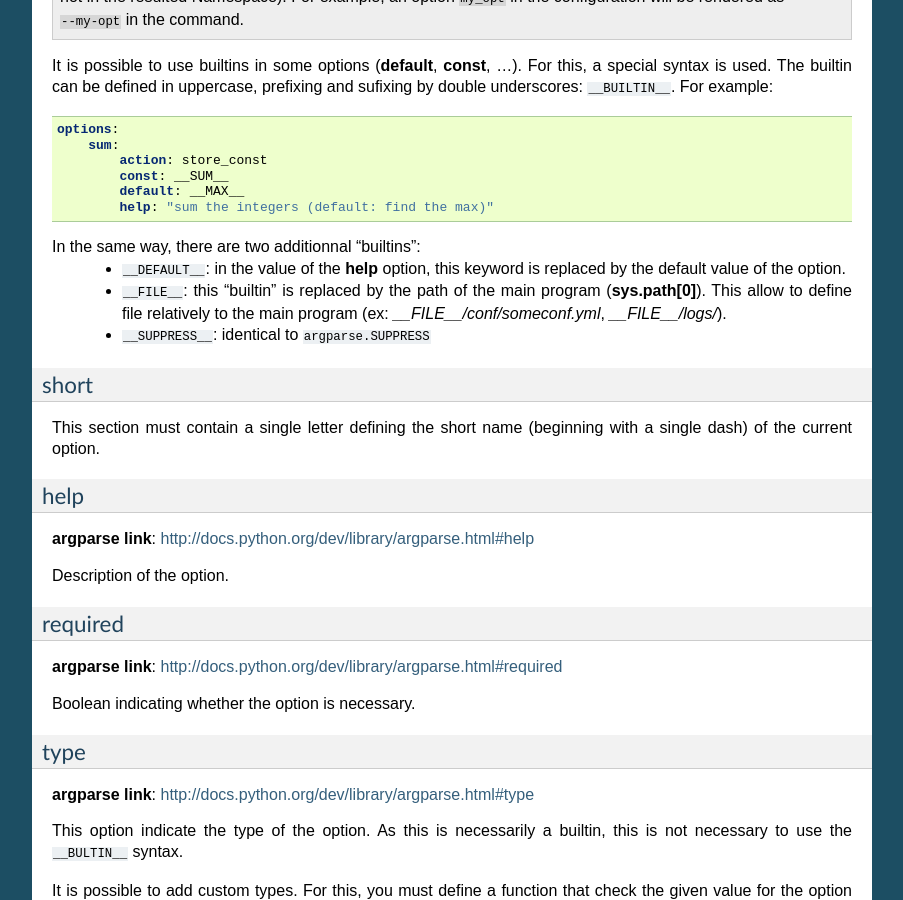
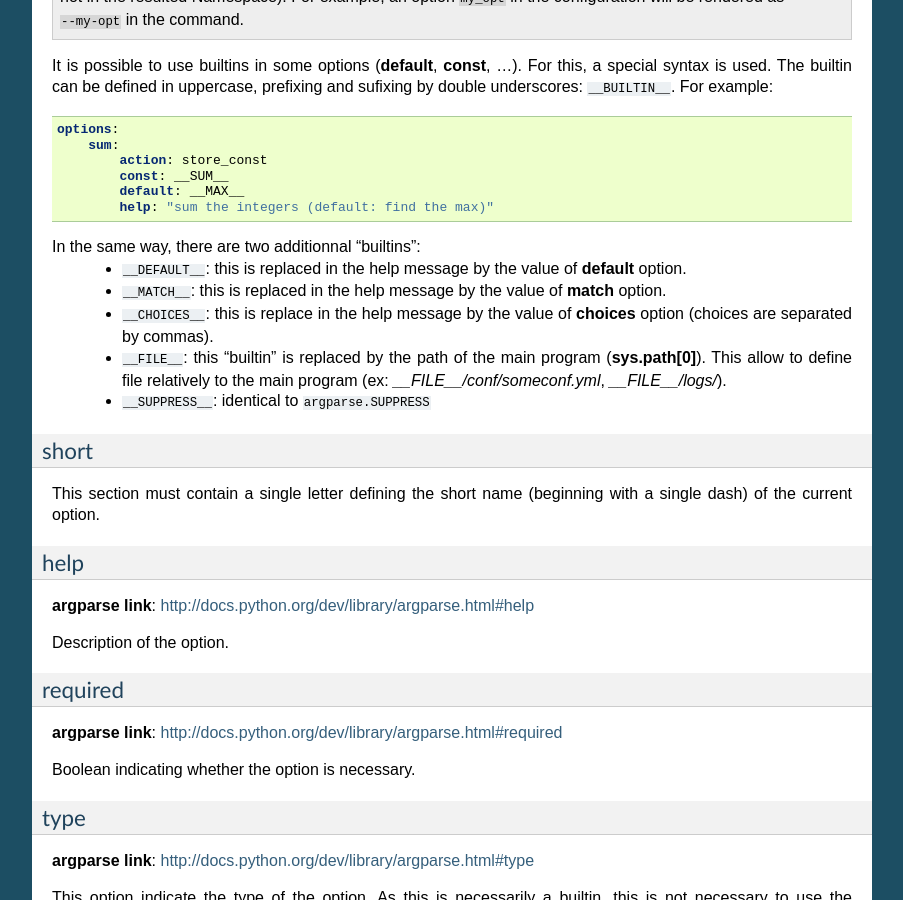
Before and after one commit to fmenabe/python-clg, a Sphinx documentation site: the page built from doc/source/configuration.rst, in a window 1280 px wide and 900 px high, scrolled down 2185 px. Shown: the whole window, without its empty margins (198-1101 px from the left). Built offline with Sphinx 7.4.7, drawn with Linux system fonts in a browser that asks for light colours.

Commit message:
Replace the  "builtins" __CHOICES__, __MATCH__ and __FILE__ in the help message by the respectives values of these keywords.

```diff
--- a/README.rst
+++ b/README.rst
@@ -16,6 +16,8 @@
 1.1
 ~~~
   * Allow to use ``argparse.SUPPRESS`` by using ``__SUPPRESS__`` "builtin"
+  * Replace the "builtins" __CHOICES__, __MATCH__ and __FILE__ in the help
+    message by the respectives values of these keywords.
 
 1.0
 ~~~
--- a/clg.py
+++ b/clg.py
@@ -486,6 +486,7 @@
             arg_args.append(arg)
 
         default = str(arg_conf.get('default', '?'))
+        choices = ', '.join(arg_conf.get('choices', ['?']))
         match = str(arg_conf.get('match', '?'))
         for param, value in sorted(iteritems(arg_conf)):
             if param in KEYWORDS[arg_type]['post']:
@@ -494,7 +495,9 @@
             arg_kwargs[param] = {
                 'type': lambda: TYPES[value],
                 'help': lambda: value.replace('__DEFAULT__', default)
+                                     .replace('__CHOICES__', choices)
                                      .replace('__MATCH__', match)
+                                     .replace('__FILE__', sys.path[0])
                 }.get(param, lambda: _set_builtin(value))()
 
         # Add argument to parser.
--- a/doc/source/configuration.rst
+++ b/doc/source/configuration.rst
@@ -144,8 +144,12 @@
             help: "sum the integers (default: find the max)"
 
 In the same way, there are two additionnal "builtins":
-    * ``__DEFAULT__``: in the value of the **help** option, this keyword is
-      replaced by the default value of the option.
+    * ``__DEFAULT__``: this is replaced in the help message by the value of
+      **default** option.
+    * ``__MATCH__``: this is replaced in the help message by the value of
+      **match** option.
+    * ``__CHOICES__``: this is replace in the help message by the value of
+      **choices** option (choices are separated by commas).
     * ``__FILE__``: this "builtin" is replaced by the path of the main program
       (**sys.path[0]**). This allow to define file relatively to the main
       program (ex: *__FILE__/conf/someconf.yml*, *__FILE__/logs/*).
```
